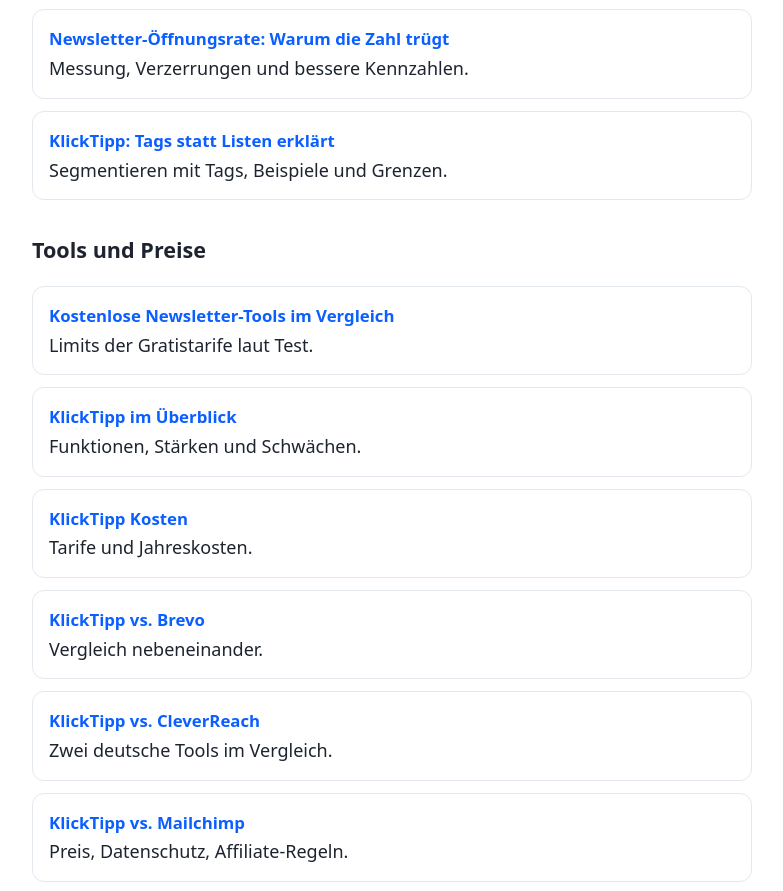
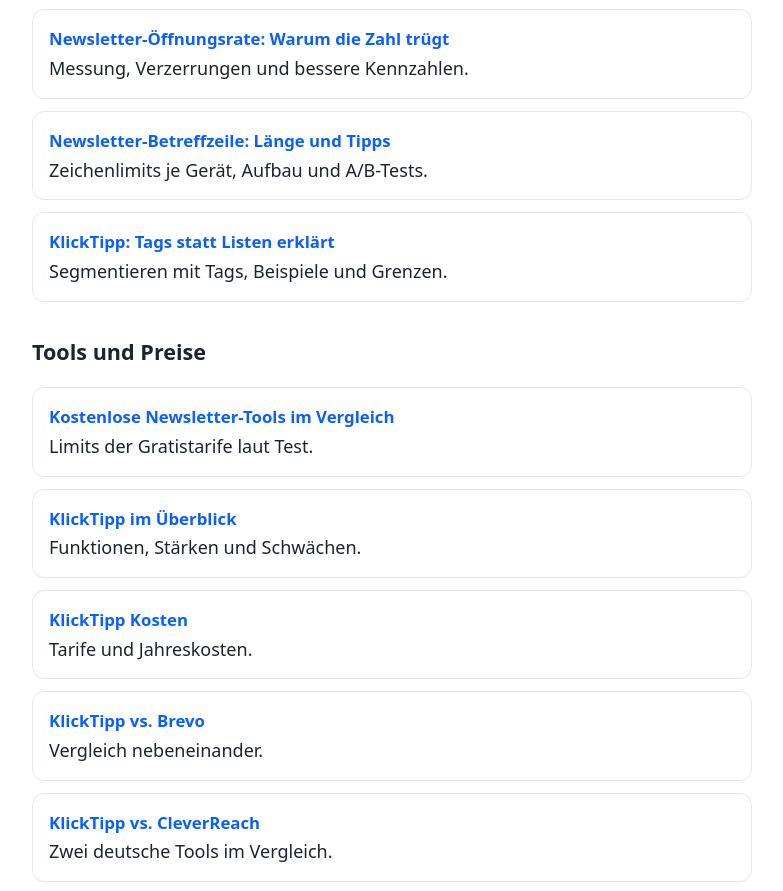
Before and after one commit to uweklaos-hub/newsletter-kompass, a plain HTML site: page index.html in a window 1280 px wide. Shown: the part 921-1812 px from the top of the page, without its empty margins (248-1031 px from the left). Drawn offline with Linux system fonts and the light colour scheme.

Commit message:
Startseite: Karte für Betreffzeilen-Artikel

```diff
--- a/index.html
+++ b/index.html
@@ -38,6 +38,7 @@ footer a{color:var(--mut)}
 <div class="card"><a class="t" href="willkommensmail-vorlage.html">Willkommensmail: Aufbau und Vorlage</a><br>Beispieltext zum Anpassen.</div>
 <div class="card"><a class="t" href="newsletter-abonnenten-gewinnen.html">Newsletter-Abonnenten gewinnen</a><br>Lead-Magnet-Ideen und Umsetzung im Tool.</div>
 <div class="card"><a class="t" href="newsletter-oeffnungsrate.html">Newsletter-Öffnungsrate: Warum die Zahl trügt</a><br>Messung, Verzerrungen und bessere Kennzahlen.</div>
+<div class="card"><a class="t" href="newsletter-betreffzeile-laenge-tipps.html">Newsletter-Betreffzeile: Länge und Tipps</a><br>Zeichenlimits je Gerät, Aufbau und A/B-Tests.</div>
 <div class="card"><a class="t" href="klicktipp-tags-statt-listen.html">KlickTipp: Tags statt Listen erklärt</a><br>Segmentieren mit Tags, Beispiele und Grenzen.</div>
 </div>
 <h2>Tools und Preise</h2>
```
